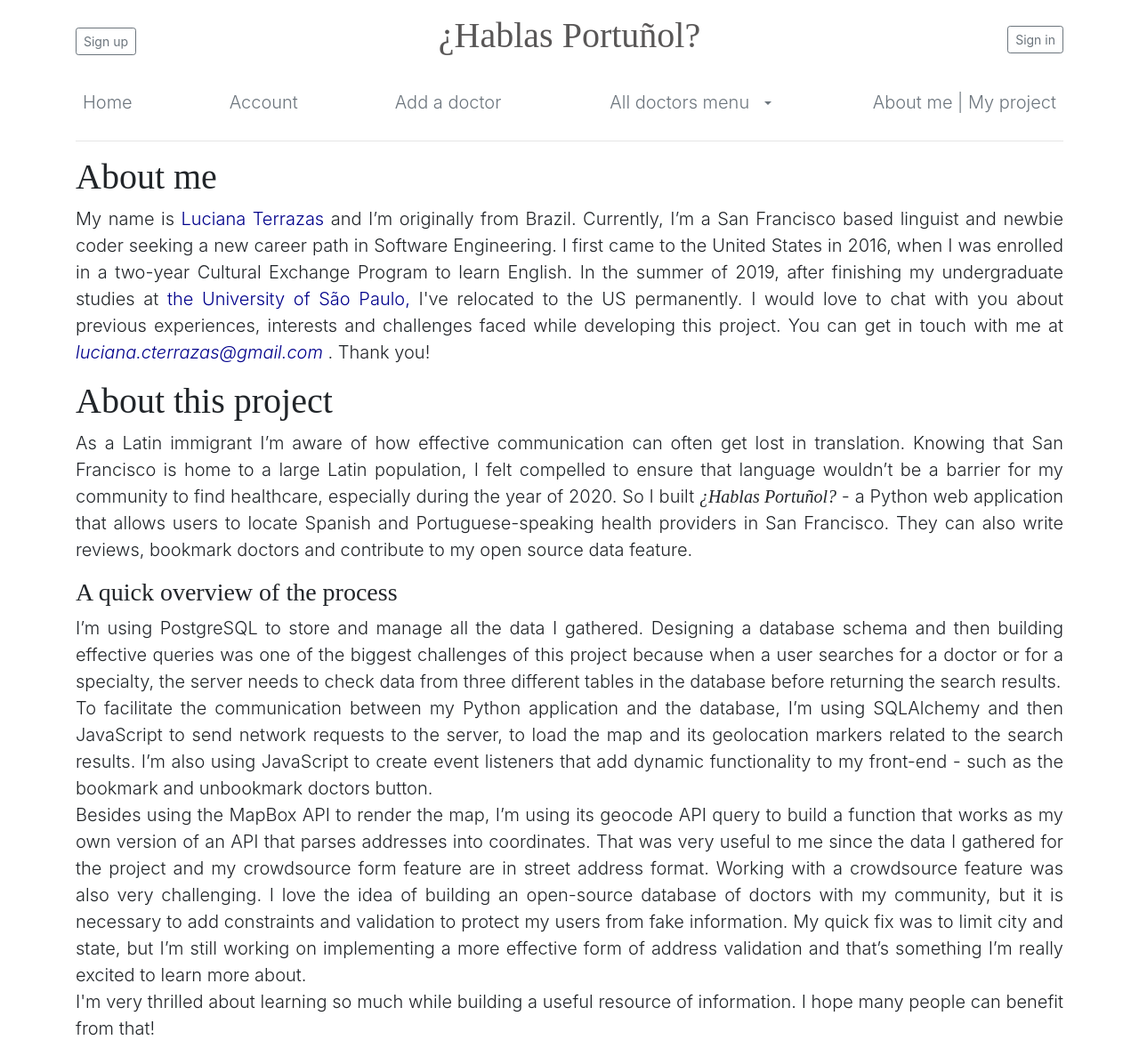
After one commit to lucianact/doctor-look-up-app, a Flask app: page /aboutme in a window 1280 px wide. The commit adds this page. Shown: the whole page at 89% size. Run offline with Flask 2, Linux system fonts and the light colour scheme; data that the repository does not hold is empty; some libraries are stand-ins or nearby versions.

Commit message:
Final Update 4!

```diff
--- a/server.py
+++ b/server.py
@@ -401,6 +401,15 @@ def delete_favorites(doctor_id):
 
     return jsonify({"isFavorited": False})
 
+@app.route("/aboutme")
+def about_me_and_project():
+    """A little bit about me and my project."""
+
+    # feeding base.html nav bar:
+    all_doctors = crud.get_doctors()
+
+    return render_template("aboutme.html", all_doctors=all_doctors)
+
 
 if __name__ == "__main__":
     connect_to_db(app)
--- /dev/null
+++ b/templates/aboutme.html
@@ -0,0 +1,72 @@
+{% extends 'base.html' %}
+{% block title %}About me and my project{% endblock %}
+{% block body %}
+<hr>
+<div>
+    <h1 class="logo">About me</h1>
+    <p style="text-align:justify" class="lead">
+        My name is
+        <a href="https://www.linkedin.com/in/lucianact/" class="doctor-links">
+            Luciana Terrazas
+        </a>
+        and I’m originally from Brazil.
+        Currently, I’m a San Francisco based linguist and newbie coder seeking a
+        new career path in Software Engineering. I first came to the United States in 2016,
+        when I was enrolled in a two-year
+        Cultural Exchange Program to learn English.
+        In the summer of 2019, after finishing my undergraduate studies at
+        <a href="https://www5.usp.br/" class="doctor-links">
+            the University of São Paulo,
+        </a>
+        I've relocated to the US permanently.
+        I would love to chat with you about previous experiences,
+        interests and challenges faced while developing this project.
+        You can get in touch with me at
+        <a href="mailto:luciana.cterrazas@gmail.com" class="doctor-links">
+            <em>luciana.cterrazas@gmail.com</em>
+        </a>.
+        Thank you!
+</p>
+</div>
+<div>
+    <h1 class="logo">About this project</h1>
+    <p style="text-align:justify" class="lead">
+        As a Latin immigrant I’m aware of how effective communication can often get lost in translation.
+        Knowing that San Francisco is home to a large Latin population,
+        I felt compelled to ensure that language wouldn’t be a barrier for my community
+        to find healthcare, especially during the year of 2020.
+        So I built <em class="logo">¿Hablas Portuñol?</em> - a Python web application
+        that allows users to locate Spanish and Portuguese-speaking health providers in San Francisco.
+        They can also write reviews, bookmark doctors and contribute to my open source data feature.
+    </p>
+    <h3 class="logo">
+        A quick overview of the process
+    </h3>
+    <p style="text-align: justify" class="lead">
+        I’m using PostgreSQL to store and manage all the data I gathered.
+        Designing a database schema and then building effective queries was one of
+        the biggest challenges of this project because when a user searches for a doctor
+        or for a specialty, the server needs to check data from three
+        different tables in the database before returning the search results.
+        <br>
+        To facilitate the communication between my Python application and the database,
+        I’m using SQLAlchemy and then JavaScript to send network requests to the server,
+        to load the map and its geolocation markers related to the search results.
+        I’m also using JavaScript to create event listeners that add dynamic functionality
+        to my front-end - such as the bookmark and unbookmark doctors button.
+        <br>
+        Besides using the MapBox API to render the map, I’m using its geocode API query
+        to build a function that works as my own version of an API that parses addresses into coordinates.
+        That was very useful to me since the data I gathered for the project and my crowdsource
+        form feature are in street address format.
+        Working with a crowdsource feature was also very challenging.
+        I love the idea of building an open-source database of doctors with my community,
+        but it is necessary to add constraints and validation to protect my users from fake information.
+        My quick fix was to limit city and state, but I’m still working on implementing a more
+        effective form of address validation and that’s something I’m really excited to learn more about.
+        <br>
+        I'm very thrilled about learning so much while building a useful resource of information.
+        I hope many people can benefit from that!
+    </p>
+</div>
+{% endblock %}
--- a/templates/base.html
+++ b/templates/base.html
@@ -5,6 +5,7 @@
     <meta charset="UTF-8">
     <meta name="viewport" content="width=device-width, initial-scale=1.0">
     <script src="https://api.mapbox.com/mapbox-gl-js/v1.12.0/mapbox-gl.js"></script>
+    <link rel="icon" href="/static/favicon.png">
     <link href="https://api.mapbox.com/mapbox-gl-js/v1.12.0/mapbox-gl.css" rel="stylesheet"/>
     <link rel="stylesheet" href="https://cdn.jsdelivr.net/npm/bootstrap@4.5.3/dist/css/bootstrap.min.css" integrity="sha384-TX8t27EcRE3e/ihU7zmQxVncDAy5uIKz4rEkgIXeMed4M0jlfIDPvg6uqKI2xXr2" crossorigin="anonymous">
     <link rel="stylesheet" href="https://use.fontawesome.com/releases/v5.7.2/css/all.css" integrity="sha384-fnmOCqbTlWIlj8LyTjo7mOUStjsKC4pOpQbqyi7RrhN7udi9RwhKkMHpvLbHG9Sr" crossorigin="anonymous">
@@ -28,7 +29,7 @@
           <a class="" href="#"></a>
         </div>
         <div class="col-4 text-center">
-          <h1 class="logo blog-header-logo" style="color:rgb(89, 87, 87)">
+          <h1 class="logo blog-header-logo">
             ¿Hablas Portuñol?
           </h1>
         </div>
@@ -72,7 +73,7 @@
             <hr>
             {% endfor %}
           </ul>
-          <a class="lead dropdown p-2 text-muted" href="">About me | My project</a>
+          <a class="lead dropdown p-2 text-muted" href="/aboutme">About me | My project</a>
         </nav>
       </div>
     <!-- </div> -->
--- a/templates/homepage.html
+++ b/templates/homepage.html
@@ -16,7 +16,7 @@
         </p>
         <div id="search">
           <form id="get-doctor" action="/" method="GET" class="form-inline active-cyan-4">
-            <input type="text" placeholder="Type a specialty to start" autocomplete="on" name="value_searched" class="form-control form-control-sm ml-3 w-75">
+            <input type="text" placeholder="Search for doctor or specialty" autocomplete="on" name="value_searched" class="form-control form-control-sm ml-3 w-75">
             <button class="btn btn-light"><a href="#results">
               <i style="color:rgb(72, 121, 212)" class="fas fa-search" aria-hidden="true"></i>
               </a>
```
Also changed, not shown: static/favicon.png (added).
